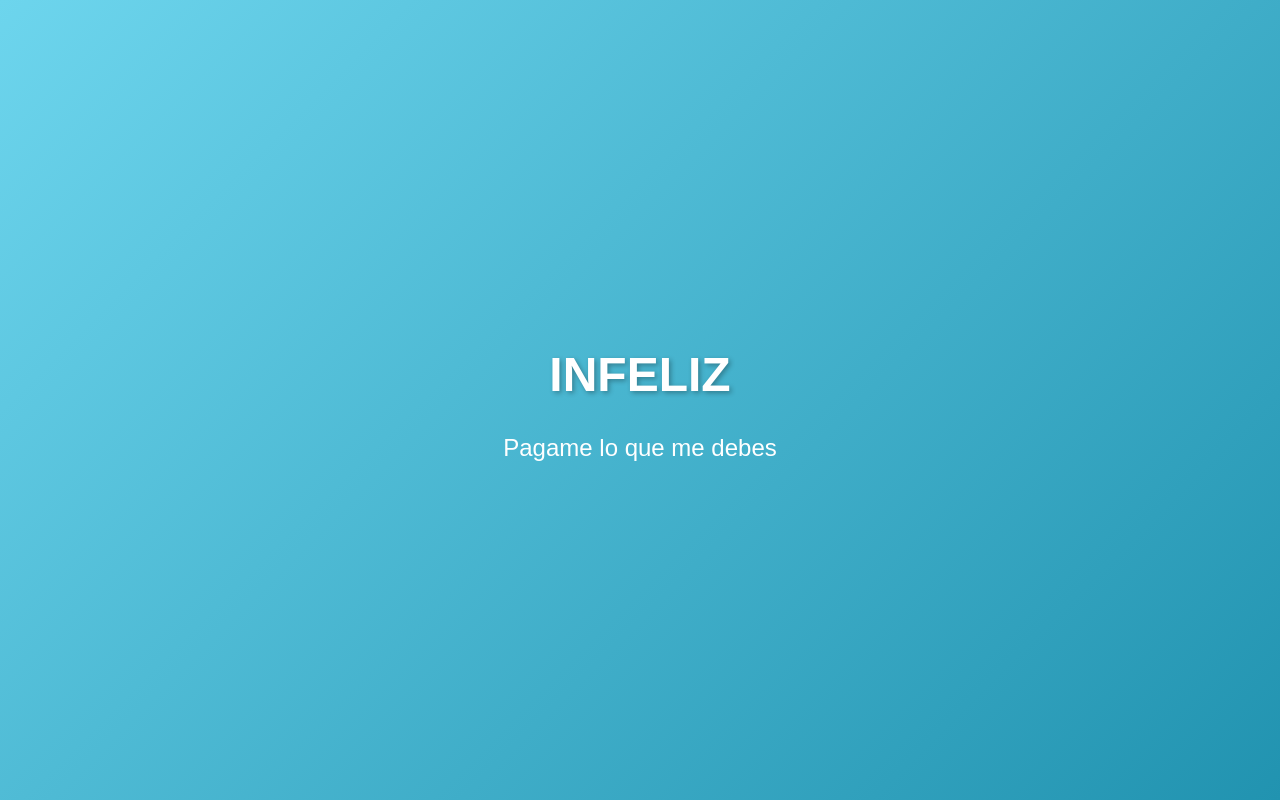
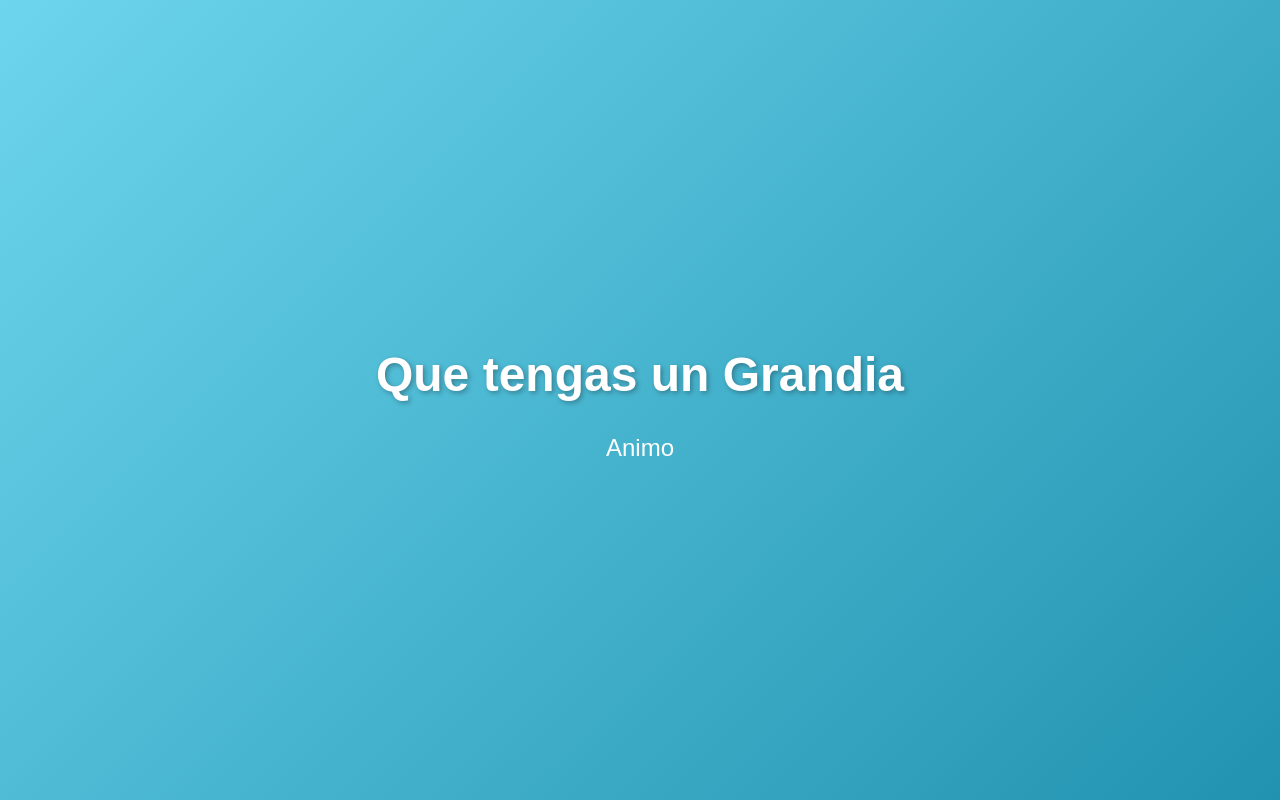
Before and after one commit to Daniel-Toledo-H/misitio-test, a plain HTML site: page vsitio-prueba/index.html in a window 1280 px wide. Drawn offline with Linux system fonts and the light colour scheme.

Commit message:
Update index.html

```diff
--- a/vsitio-prueba/index.html
+++ b/vsitio-prueba/index.html
@@ -42,8 +42,8 @@
 </head>
 <body>
     <div class="container">
-        <h1>INFELIZ </h1>
-        <p>Pagame lo que me debes</p>
+        <h1>Que tengas un Grandia </h1>
+        <p>Animo</p>
     </div>
 </body>
 </html>
```
